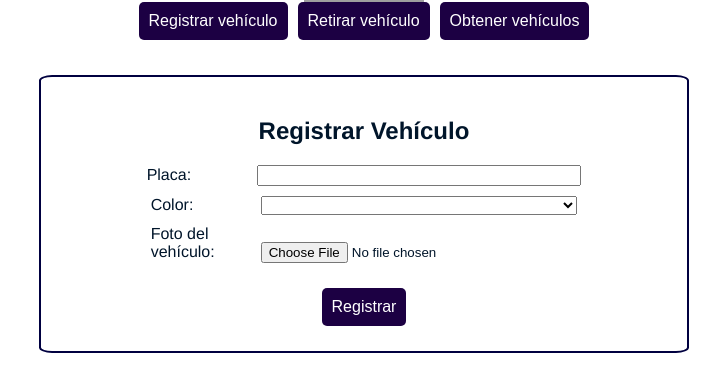
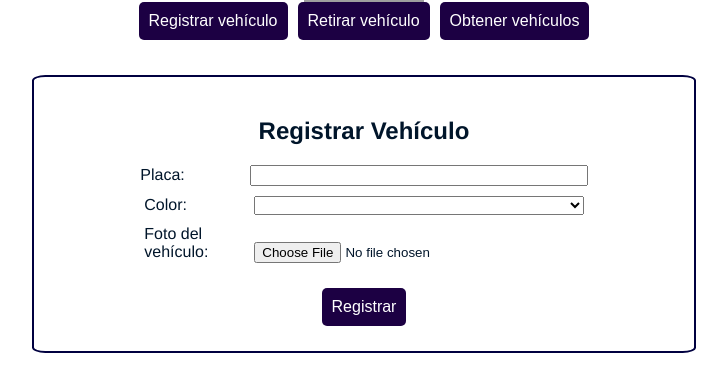
Before and after one commit to TCfajardo/WebServices-ProjectFront, a Vue app in the folder parking-lot-frontend/: page / in a window 1280 px wide. Both pictures are taken after a click on the button "Registrar vehículo". Shown: the part 190-582 px from the top of the page, without its empty margins (276-1003 px from the left). Built offline with nearby package versions, Linux system fonts and the light colour scheme; grey boxes are pictures that could not be loaded.

Commit message:
tamaño formularios

```diff
--- a/parking-lot-frontend/src/components/VehicleRegistrationForm.vue
+++ b/parking-lot-frontend/src/components/VehicleRegistrationForm.vue
@@ -151,7 +151,7 @@ export default {
 
 .form-container {
   margin-top: 30px;
-  width: 80%;
+  width: 70%;
   margin-left: auto;
   margin-right: auto;
   border-radius: 2%;
--- a/parking-lot-frontend/src/components/VehicleRetrievalForm.vue
+++ b/parking-lot-frontend/src/components/VehicleRetrievalForm.vue
@@ -34,10 +34,21 @@
 
 .form-container {
   margin-top: 30px;
-  width: 60%;
+  width: 70%;
   margin-left: auto;
   margin-right: auto;
   border-radius: 2%;
 }
 
+.label {
+  display: inline-block;
+  width: 100px;
+  text-align: left;
+}
+
+.input {
+  width: calc(100% - 290px);
+  margin-left: 10px;
+}
+
 </style>
```
